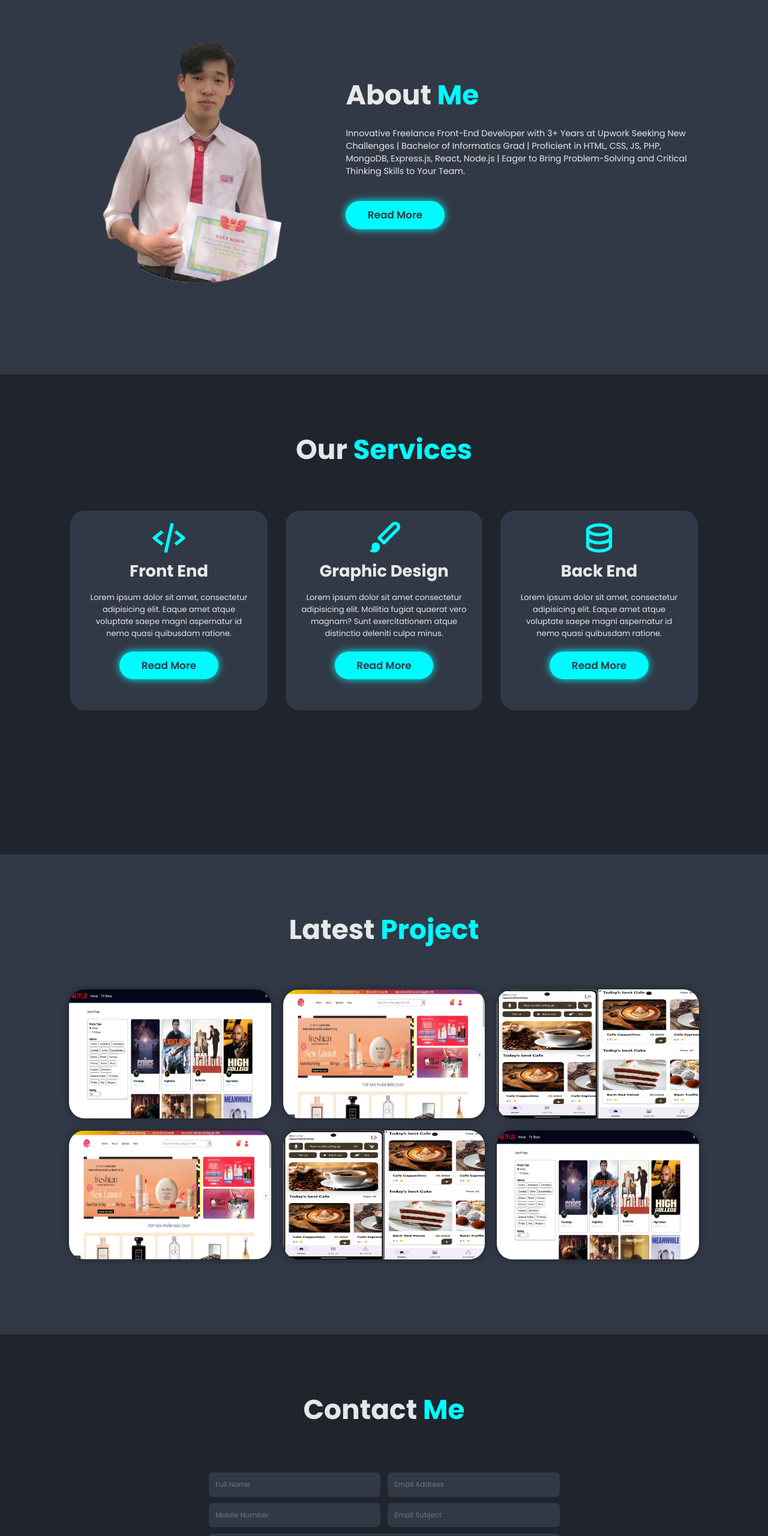
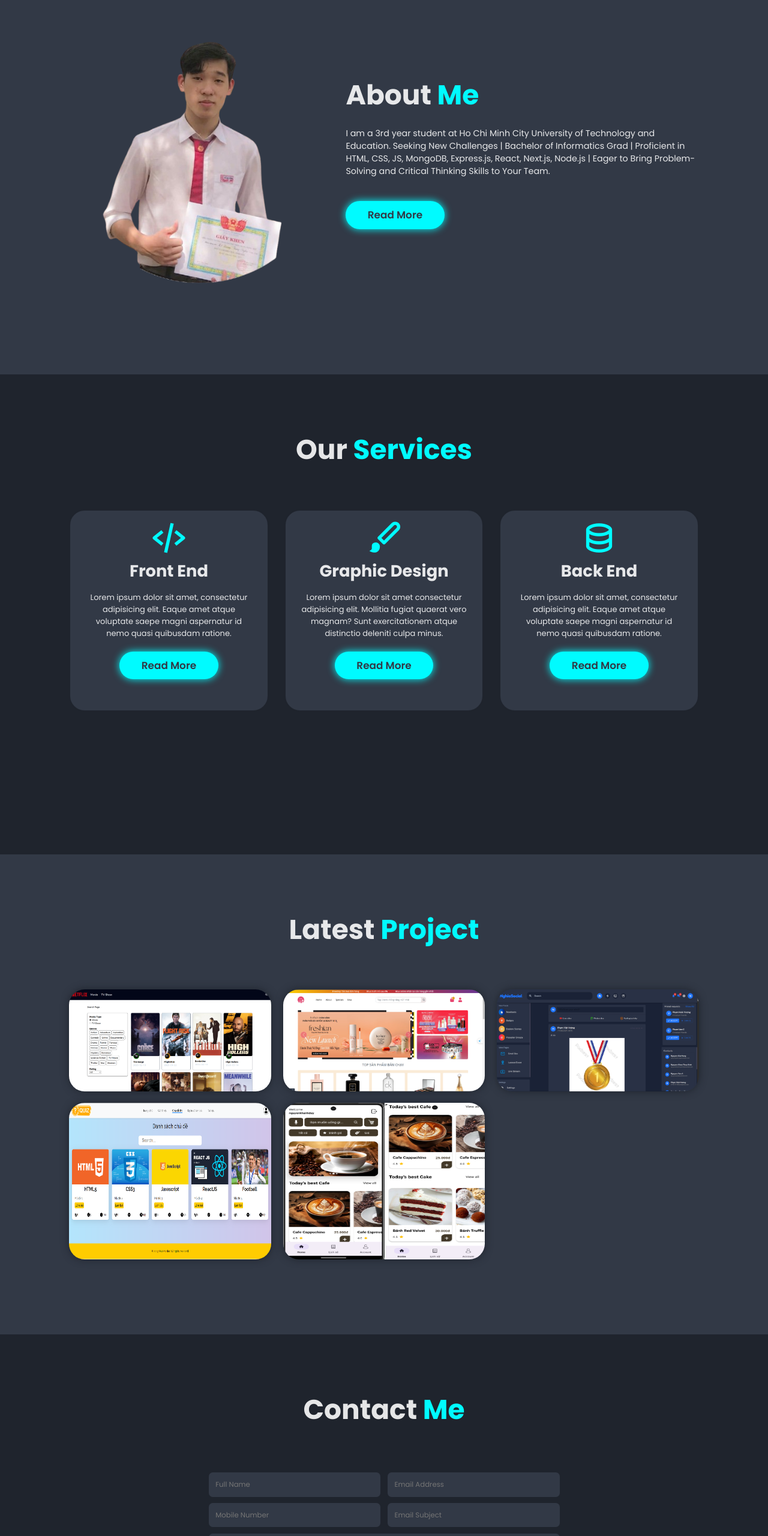
Before and after one commit to lqtnghia/Portfolio, a plain HTML site: page index.html in a window 1280 px wide. Shown: the part 976-3536 px from the top of the page at 60% size. Drawn offline with nearby package versions, Linux system fonts and the light colour scheme; a script that the page names is missing.

Commit message:
update src

```diff
--- a/index.html
+++ b/index.html
@@ -79,10 +79,11 @@
       <div class="about-content">
         <h2 class="heading">About <span>Me</span></h2>
         <p>
-          Innovative Freelance Front-End Developer with 3+ Years at Upwork
-          Seeking New Challenges | Bachelor of Informatics Grad | Proficient in
-          HTML, CSS, JS, PHP, MongoDB, Express.js, React, Node.js | Eager to
-          Bring Problem-Solving and Critical Thinking Skills to Your Team.
+          I am a 3rd year student at Ho Chi Minh City University of Technology
+          and Education. Seeking New Challenges | Bachelor of Informatics Grad |
+          Proficient in HTML, CSS, JS, MongoDB, Express.js, React, Next.js,
+          Node.js | Eager to Bring Problem-Solving and Critical Thinking Skills
+          to Your Team.
         </p>
         <a href="#" class="btn">Read More</a>
       </div>
@@ -163,7 +164,7 @@
         </div>
 
         <div class="portfolio-box">
-          <img src="assets/image/cafe.png" alt="portfolio" />
+          <img src="assets/image/socialmedia.png" alt="portfolio" />
           <div class="portfolio-layer">
             <h4>Web Design</h4>
             <p>
@@ -175,7 +176,7 @@
         </div>
 
         <div class="portfolio-box">
-          <img src="assets/image/cosmetic.png" alt="portfolio" />
+          <img src="assets/image/quizz.png" alt="portfolio" />
           <div class="portfolio-layer">
             <h4>Web Design</h4>
             <p>
@@ -191,19 +192,8 @@
           <div class="portfolio-layer">
             <h4>Web Design</h4>
             <p>
-              Lorem ipsum dolor sit amet consectetur adipisicing elit. Minus,
-              cum!
-            </p>
-            <a href="#"><i class="bx bx-link-external"></i></a>
-          </div>
-        </div>
-
-        <div class="portfolio-box">
-          <img src="assets/image/movie.png" alt="portfolio" />
-          <div class="portfolio-layer">
-            <h4>Web Design</h4>
-            <p>
-              Lorem ipsum dolor sit amet consectetur adipisicing elit. Sunt, ut!
+              Lorem ipsum dolor sit amet, consectetur adipisicing elit.
+              Accusamus, sequi!
             </p>
             <a href="#"><i class="bx bx-link-external"></i></a>
           </div>
```
Also changed, not shown: assets/image/quizz.png (added), assets/image/socialmedia.png (added).
